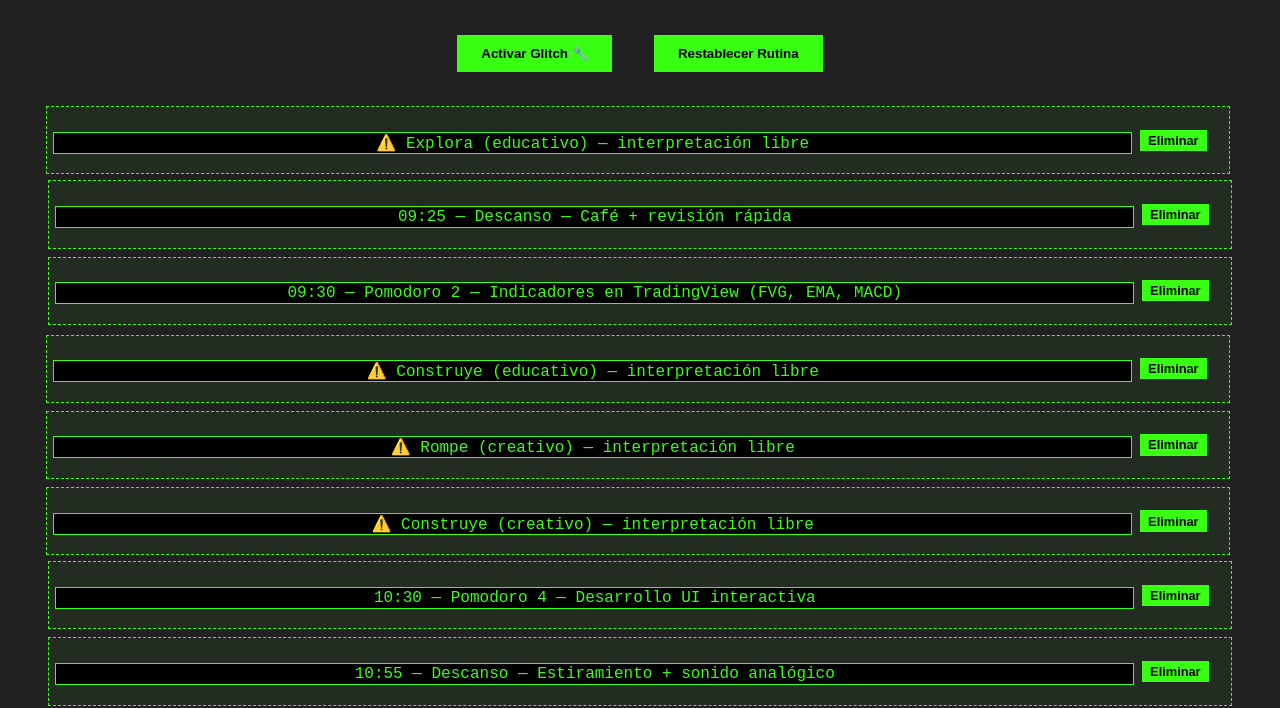
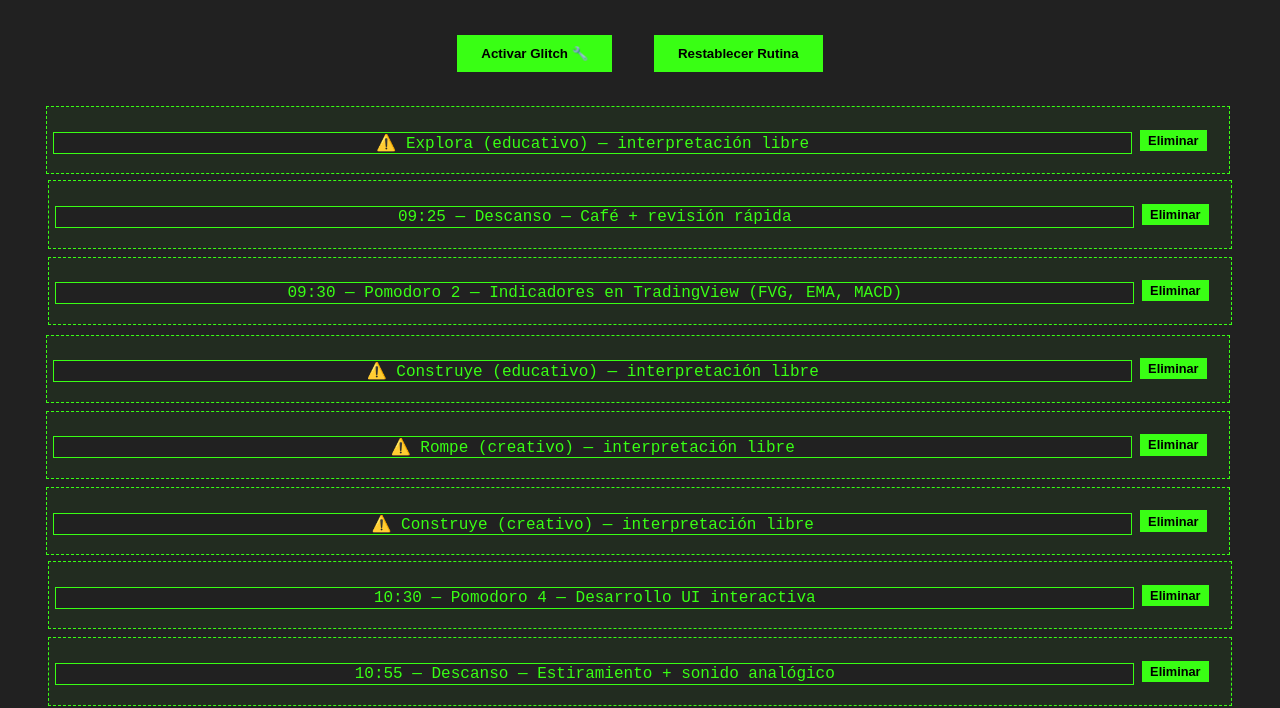
Before and after one commit to DeJaRoAp-Dev/Modo_Glitch, a plain HTML site: page index.html in a window 1280 px wide. Shown: the part 104-812 px from the top of the page. Drawn offline with Linux system fonts and the light colour scheme.

Commit message:
Update style.css

```diff
--- a/style.css
+++ b/style.css
@@ -56,7 +56,7 @@ button {
   width: 100%;
   max-width: 100%;
   margin-top: 0.3rem;
-  background: black;
+  background: #212121;
   color: #39ff14;
   border: 1px solid #39ff14;
   text-align: center;
```
